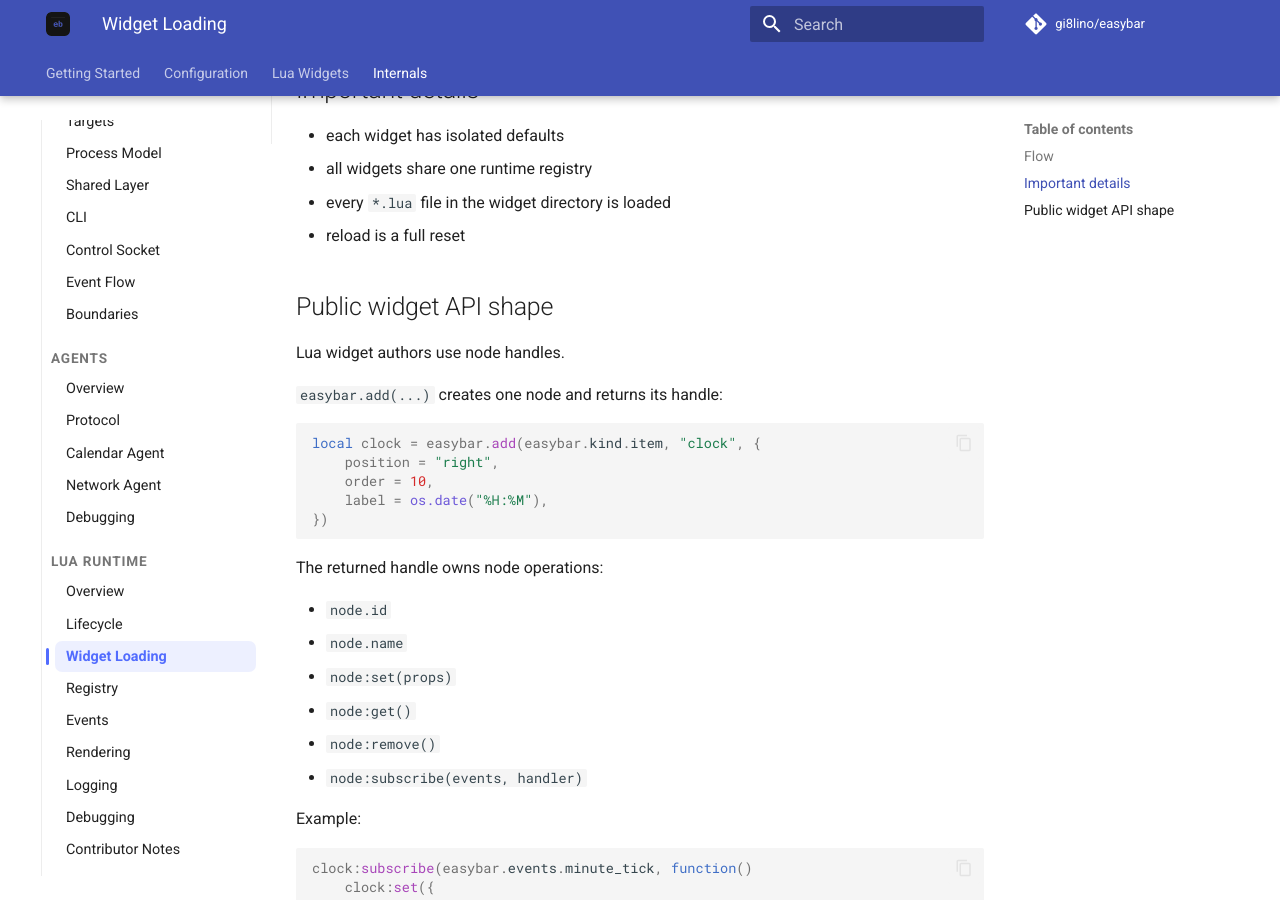
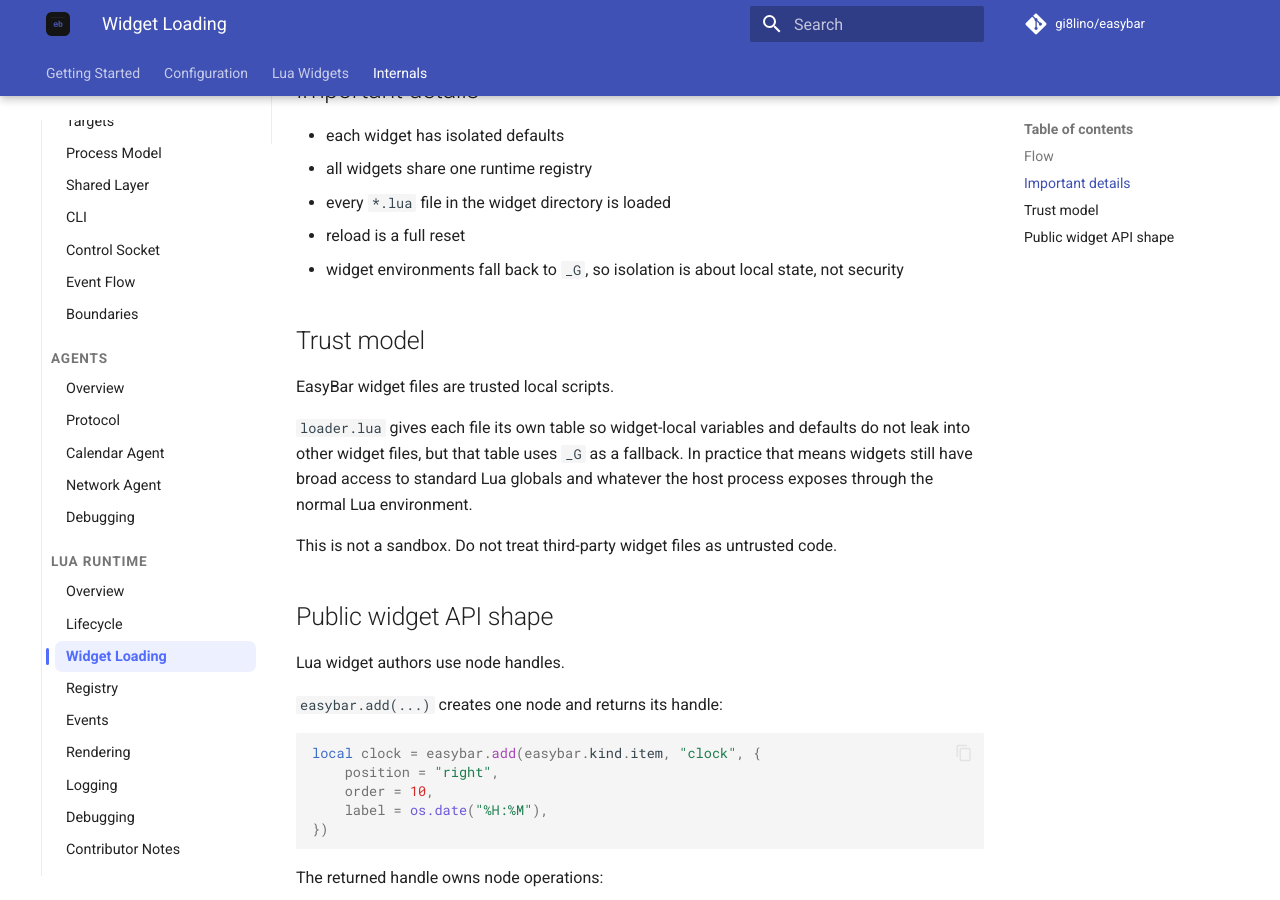
Before and after one commit to gi8lino/easybar, an MkDocs documentation site: the page built from docs/content/internals/lua-runtime/widget-loading.md, in a window 1280 px wide and 900 px high, scrolled down 623 px. Built offline with MkDocs 1.6.1 and Material for MkDocs 9.7.7, drawn with Linux system fonts in a browser that asks for light colours; comment, search, counter and statistics services are not loaded.

Commit message:
Document Lua widget trust model

```diff
--- a/docs/content/internals/lua-runtime/widget-loading.md
+++ b/docs/content/internals/lua-runtime/widget-loading.md
@@ -22,6 +22,18 @@ Inside `loader.lua`:
 - all widgets share one runtime registry
 - every `*.lua` file in the widget directory is loaded
 - reload is a full reset
+- widget environments fall back to `_G`, so isolation is about local state, not security
+
+## Trust model
+
+EasyBar widget files are trusted local scripts.
+
+`loader.lua` gives each file its own table so widget-local variables and defaults do not leak into
+other widget files, but that table uses `_G` as a fallback. In practice that means widgets still
+have broad access to standard Lua globals and whatever the host process exposes through the normal
+Lua environment.
+
+This is not a sandbox. Do not treat third-party widget files as untrusted code.
 
 ## Public widget API shape
 
```
Also changed, not shown: docs/content/internals/lua-runtime/overview.md (+9 -1 lines), docs/content/lua/overview.md (+3 -0 lines).
